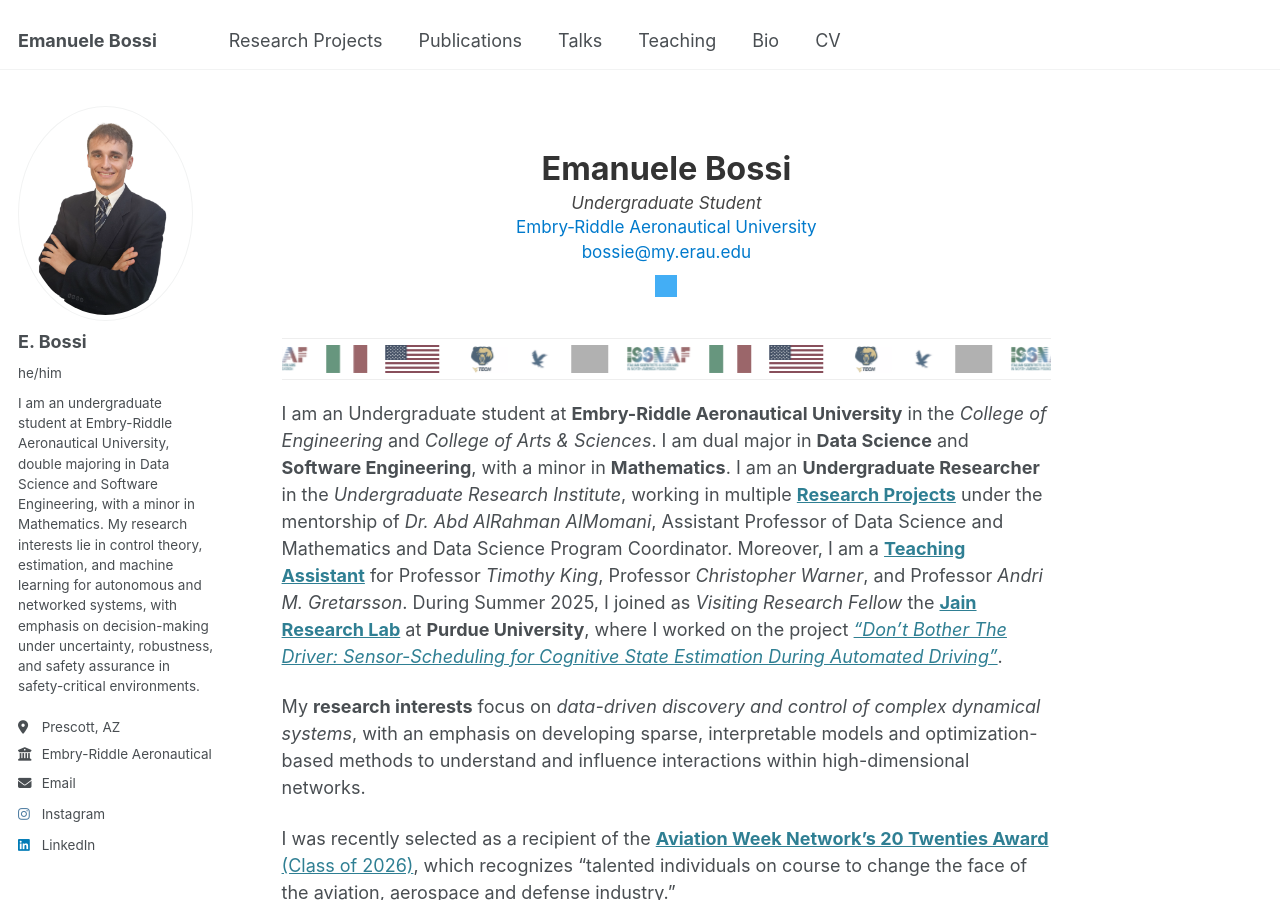
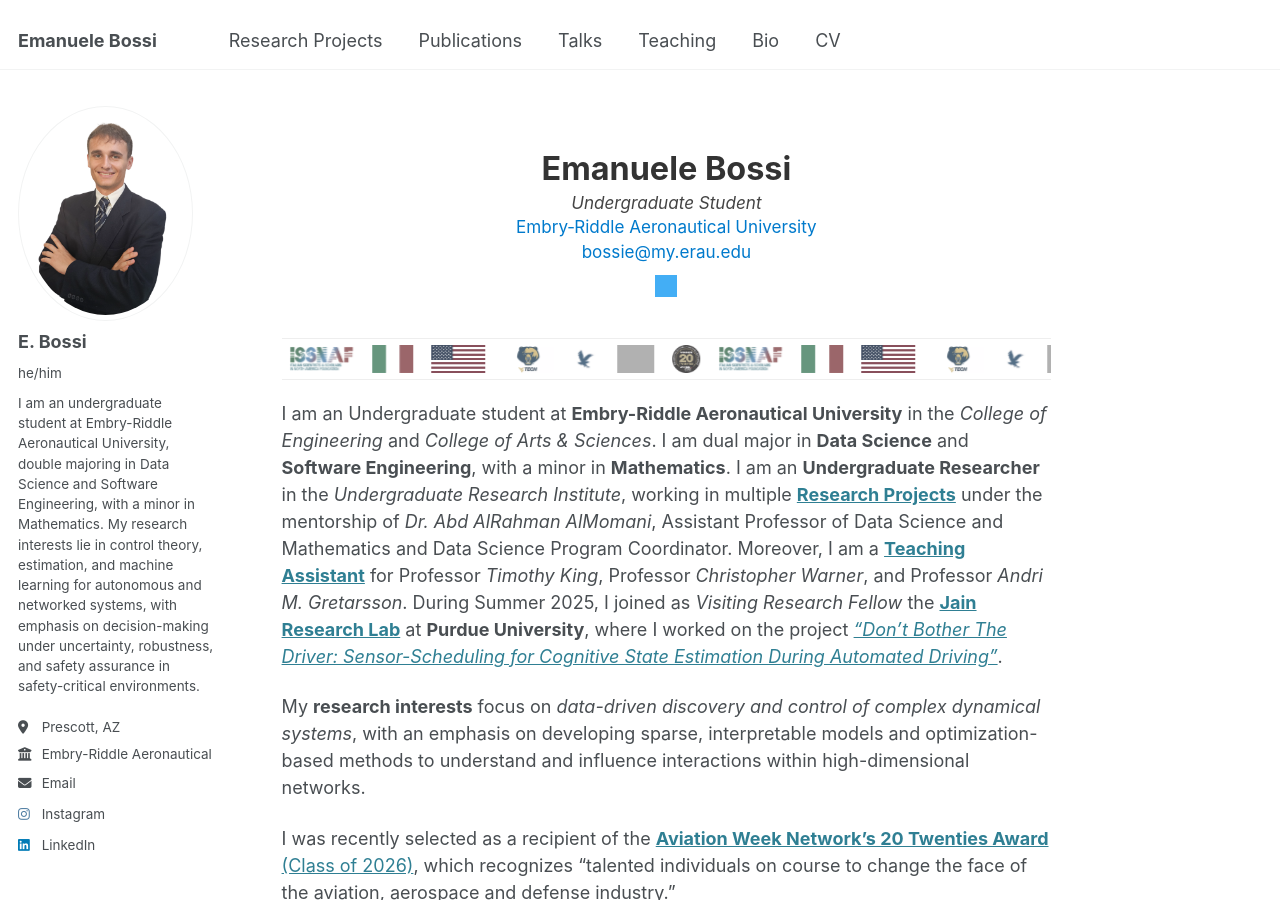
Before and after one commit to bossiemanuele/bossiemanuele.github.io, a Jekyll site: the page built from _pages/about.md, in a window 1280 px wide and 900 px high. Built offline with Jekyll 4.4.1, drawn with Linux system fonts in a browser that asks for light colours; grey boxes are pictures that could not be loaded.

Commit message:
Update about.md

```diff
--- a/_pages/about.md
+++ b/_pages/about.md
@@ -83,6 +83,7 @@
     <img src="/images/wvu_logo.webp" alt="WVU" />
     <img src="/images/erau_logo.png" alt="ERAU" />
     <img src="/images/purdue_logo.png" alt="Purdue" />
+    <img src="/images/20TWENTIES_winner_badge.png" alt="20Twenties" />
     <img src="/images/issnaf_logo_2.png" alt="ISSNAF" />
     <img src="/images/italia_flag.webp" alt="Italy" />
     <img src="/images/usa_flag.webp" alt="USA" />
@@ -90,6 +91,7 @@
     <img src="/images/wvu_logo.webp" alt="WVU" />
     <img src="/images/erau_logo.png" alt="ERAU" />
     <img src="/images/purdue_logo.png" alt="Purdue" />
+    <img src="/images/20TWENTIES_winner_badge.png" alt="20Twenties" />
     <img src="/images/issnaf_logo_2.png" alt="ISSNAF" />
     <img src="/images/italia_flag.webp" alt="Italy" />
     <img src="/images/usa_flag.webp" alt="USA" />
@@ -97,6 +99,7 @@
     <img src="/images/wvu_logo.webp" alt="WVU" />
     <img src="/images/erau_logo.png" alt="ERAU" />
     <img src="/images/purdue_logo.png" alt="Purdue" />
+    <img src="/images/20TWENTIES_winner_badge.png" alt="20Twenties" />
     <img src="/images/issnaf_logo_2.png" alt="ISSNAF" />
     <img src="/images/italia_flag.webp" alt="Italy" />
     <img src="/images/usa_flag.webp" alt="USA" />
```
